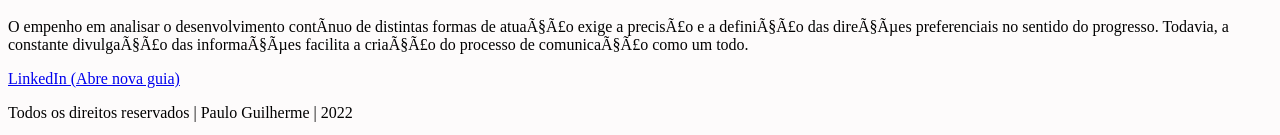
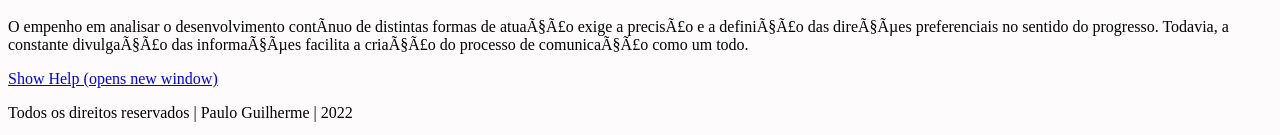
Before and after one commit to pguilhermef/projeto-trybe-01-lessons-learned, a website: page index.html in a window 1280 px wide. Shown: the part 846-981 px from the top of the page. Drawn offline with Linux system fonts and the light colour scheme.

Commit message:
Adiciona informação para link de rodape

```diff
--- a/index.html
+++ b/index.html
@@ -61,7 +61,7 @@
     </aside>
 
     <footer id="rodape">
-      <a href="https://www.linkedin.com/in/paulo-guilherme-fidelis-404838231/" target="_blank"> LinkedIn (Abre nova guia)</a>
+      <a href="https://www.linkedin.com/in/paulo-guilherme-fidelis-404838231/" target="_blank">Show Help (opens new window)</a>
       <p>Todos os direitos reservados | Paulo Guilherme | 2022</p>
     </footer>
 
```
